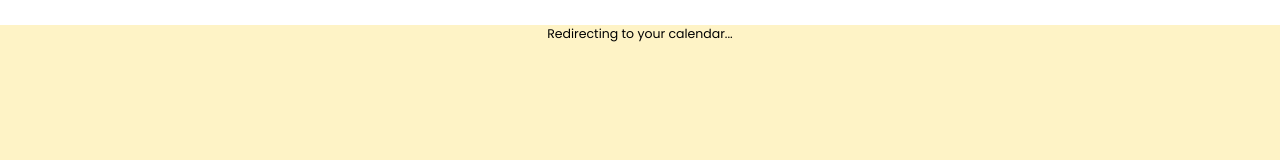
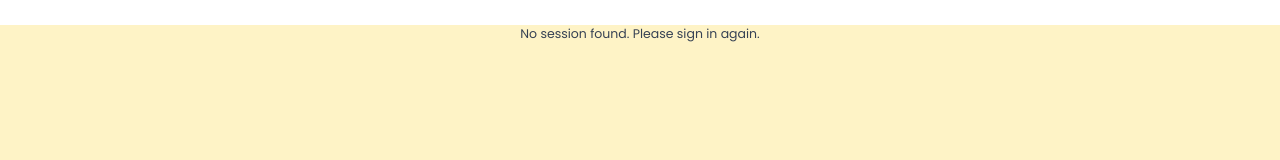
Before and after one commit to dreiiiiim/V5-FINAL-WEBDEV, a React (Vite) app: page /#/auth/callback in a window 1280 px wide. Shown: the top 160 px of the page. Built offline with nearby package versions, Linux system fonts and the light colour scheme.

Commit message:
auth atesting

```diff
--- a/src/Components/AuthRedirect.jsx
+++ b/src/Components/AuthRedirect.jsx
@@ -1,22 +1,64 @@
-import { useEffect } from "react";
+// import { useEffect } from "react";
+// import { useNavigate } from "react-router-dom";
+// import { supabase } from "./client";
+
+// const AuthRedirect = () => {
+//   const navigate = useNavigate();
+
+//   useEffect(() => {
+//     console.log("🔁 AuthRedirect mounted");
+
+//     // 1. Check session directly on load
+//     supabase.auth.getSession().then(({ data: { session } }) => {
+//       console.log("👀 Initial session check:", session);
+//       if (session) {
+//         navigate("/MonthlyCalendar", { replace: true });
+//       }
+//     });
+
+//     // 2. Listen for sign-in events as backup
+//     const {
+//       data: { subscription },
+//     } = supabase.auth.onAuthStateChange((event, session) => {
+//       console.log("📡 Auth state change:", event, session);
+//       if (event === "SIGNED_IN" && session) {
+//         navigate("/MonthlyCalendar", { replace: true });
+//       }
+//     });
+
+//     return () => subscription.unsubscribe();
+//   }, [navigate]);
+
+//   return (
+//     <div className="text-center mt-10 text-xl">
+//       Redirecting to your calendar...
+//     </div>
+//   );
+// };
+
+// export default AuthRedirect;
+import { useEffect, useState } from "react";
 import { useNavigate } from "react-router-dom";
 import { supabase } from "./client";
 
 const AuthRedirect = () => {
   const navigate = useNavigate();
+  const [checking, setChecking] = useState(true);
 
   useEffect(() => {
     console.log("🔁 AuthRedirect mounted");
 
-    // 1. Check session directly on load
+    // 1. Check session on load (may be null)
     supabase.auth.getSession().then(({ data: { session } }) => {
       console.log("👀 Initial session check:", session);
       if (session) {
         navigate("/MonthlyCalendar", { replace: true });
+      } else {
+        setChecking(false); // allow fallback
       }
     });
 
-    // 2. Listen for sign-in events as backup
+    // 2. Listen for auth changes (handles late session load)
     const {
       data: { subscription },
     } = supabase.auth.onAuthStateChange((event, session) => {
@@ -30,8 +72,8 @@ const AuthRedirect = () => {
   }, [navigate]);
 
   return (
-    <div className="text-center mt-10 text-xl">
-      Redirecting to your calendar...
+    <div className="text-center mt-10 text-xl text-gray-700">
+      {checking ? "Redirecting to your calendar..." : "No session found. Please sign in again."}
     </div>
   );
 };
```
